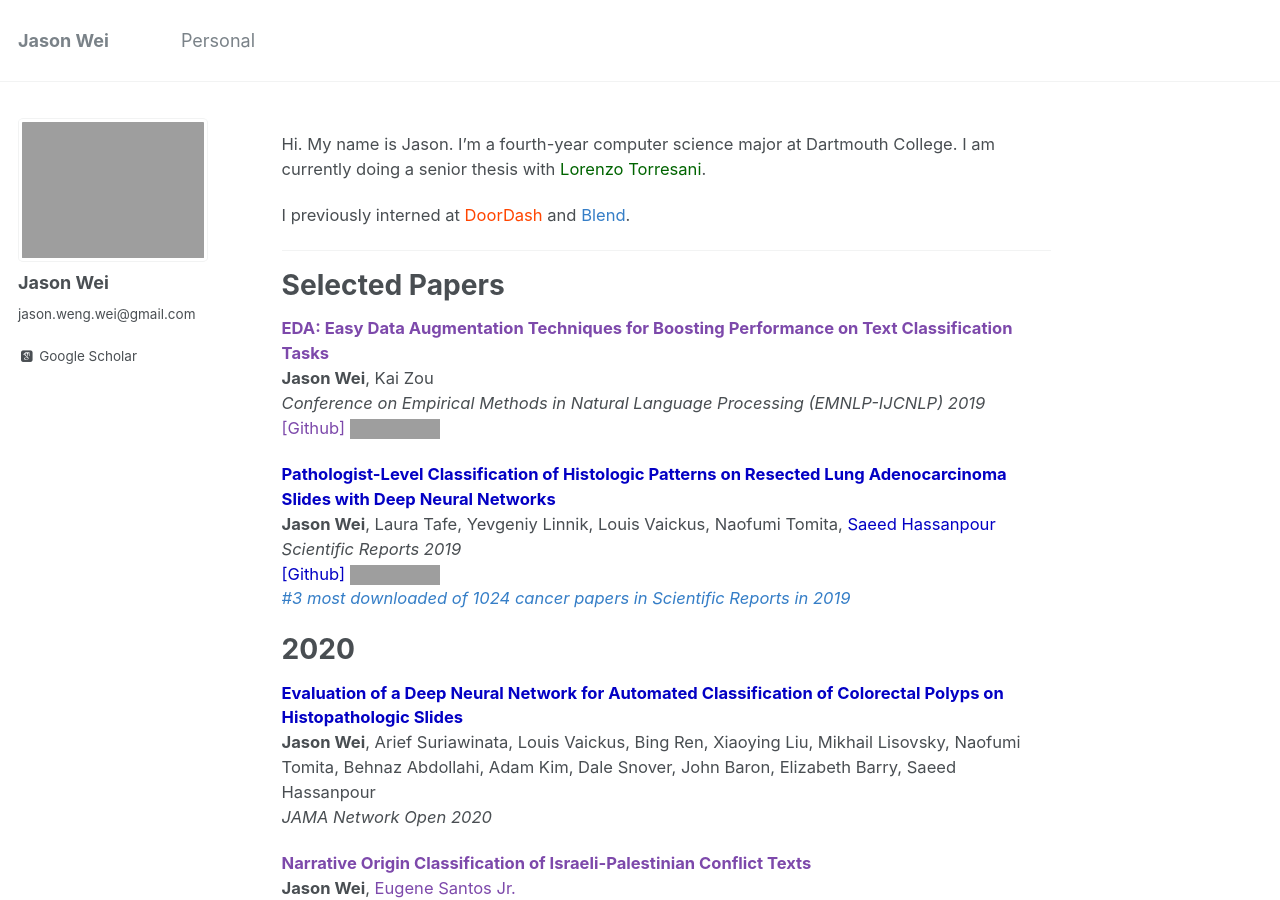
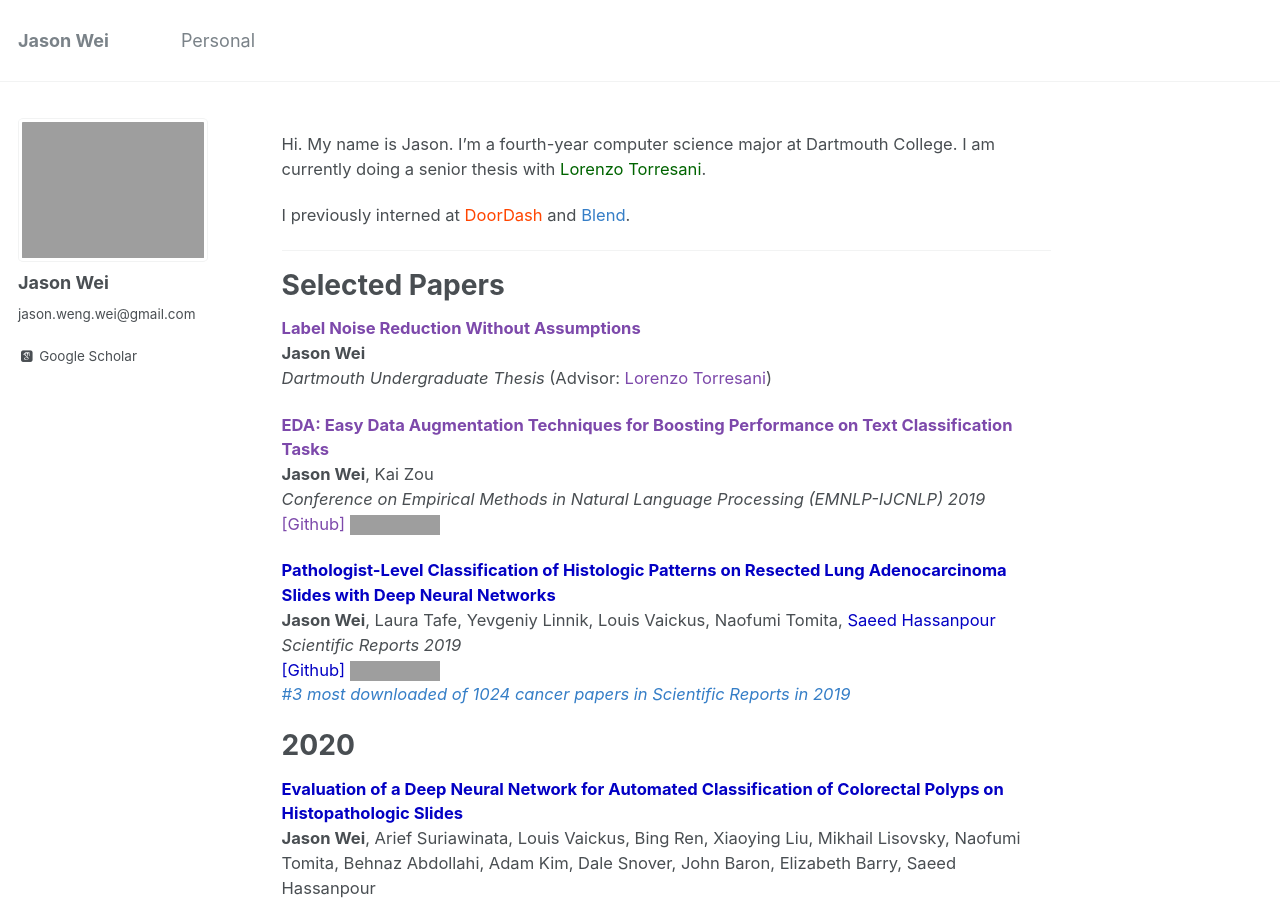
Before and after one commit to jasonwei20/jasonwei20.github.io, a Jekyll site: the page built from _pages/about.md, in a window 1280 px wide and 900 px high. Built offline with Jekyll 4.4.1, drawn with Linux system fonts in a browser that asks for light colours; some web fonts are replaced; grey boxes are pictures that could not be loaded.

Commit message:
add undergrad thesis

```diff
--- a/_pages/about.md
+++ b/_pages/about.md
@@ -16,6 +16,11 @@ I previously interned at <a href="https://www.doordash.com/" style="color:#FF450
 ------
 
 # Selected Papers
+
+<a href="https://jasonwei20.github.io/files/undergrad_thesis.pdf" style="color:#7d49ab" target="_blank"><b>Label Noise Reduction Without Assumptions</b></a>
+**Jason Wei**
+*Dartmouth Undergraduate Thesis* (Advisor: <a href="https://www.cs.dartmouth.edu/~lorenzo/home.html" style="color:#7d49ab" target="_blank">Lorenzo Torresani</a>) <br>
+
 <a href="https://www.aclweb.org/anthology/D19-1670.pdf" style="color:#7d49ab" target="_blank"><b>EDA: Easy Data Augmentation Techniques for Boosting Performance on Text Classification Tasks</b></a>
 **Jason Wei**, Kai Zou
 *Conference on Empirical Methods in Natural Language Processing (EMNLP-IJCNLP) 2019* <br>
```
